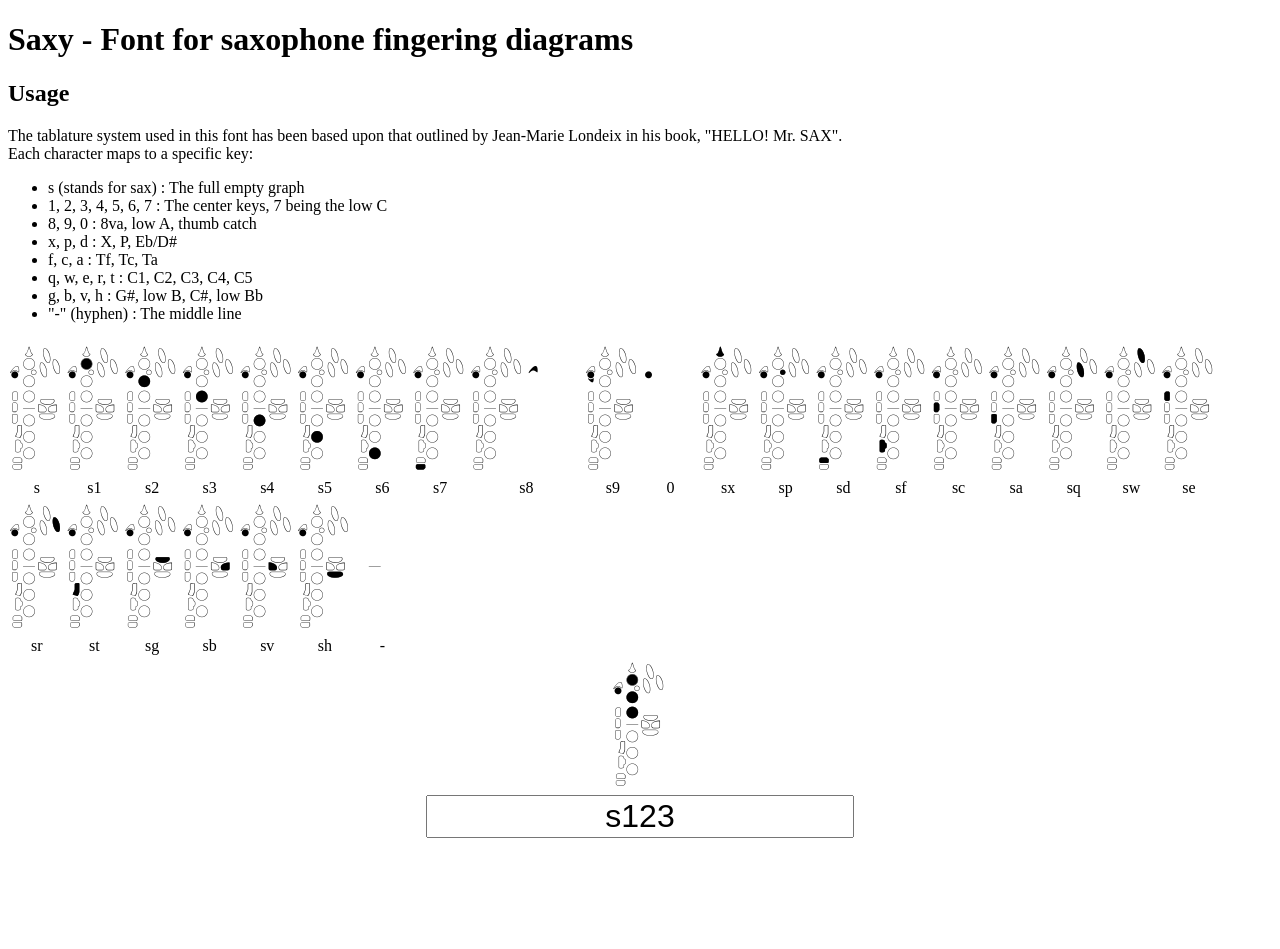
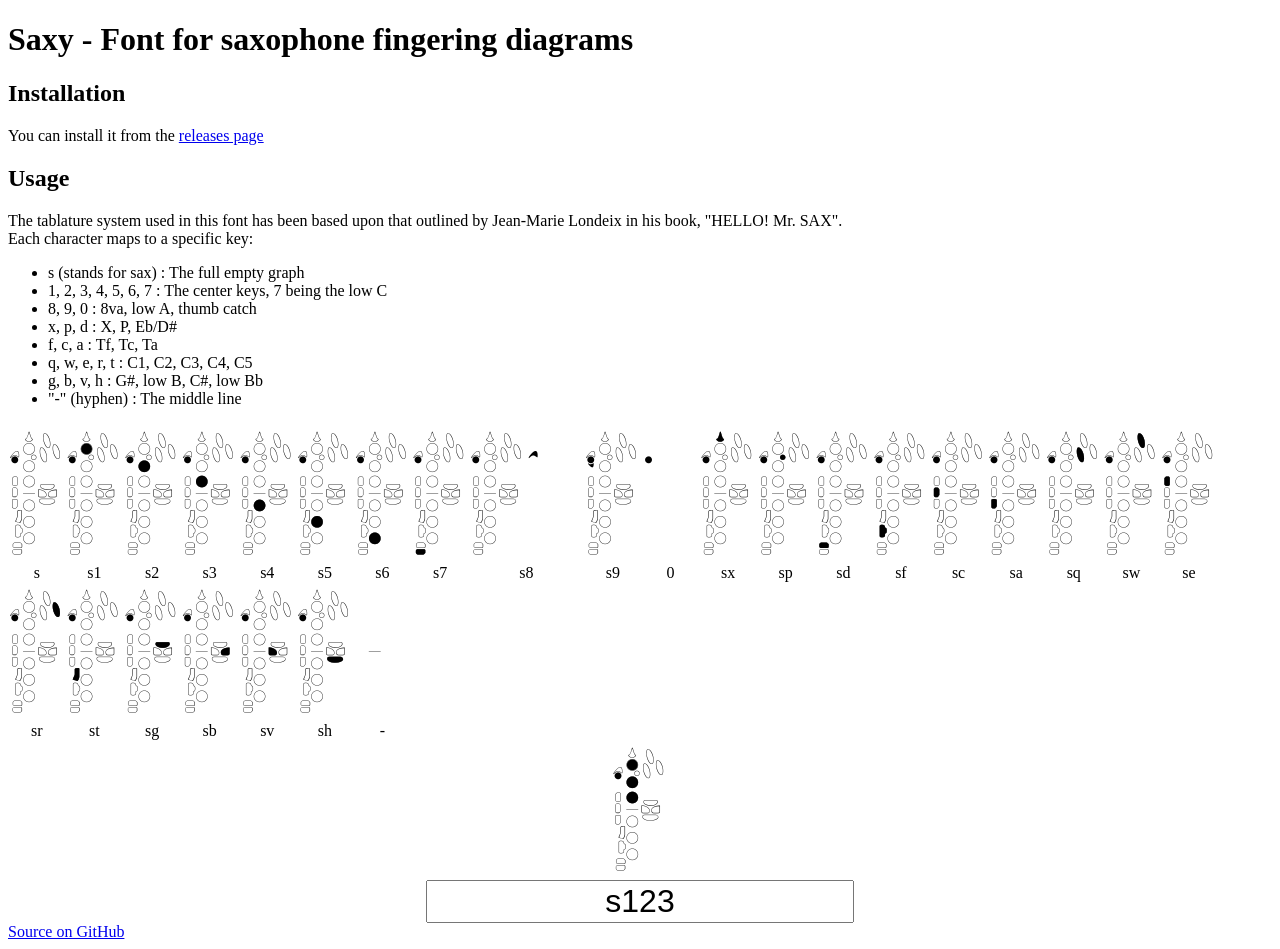
Before and after one commit to ecstrema/Saxy, a plain HTML site: page index.html in a window 1280 px wide. Before the commit the page ends 846 px from the top, so only its background shows below. Drawn offline with Linux system fonts and the light colour scheme; files whose address does not match are found by name.

Commit message:
add github link to demo

```diff
--- a/index.html
+++ b/index.html
@@ -33,6 +33,8 @@
   </head>
   <body>
     <h1>Saxy - Font for saxophone fingering diagrams</h1>
+    <h2>Installation</h2>
+    <p>You can install it from the <a href="https://github.com/ecstrema/Saxy/releases">releases page</a></p>
     <h2>Usage</h2>
     <p>
       The tablature system used in this font has been based upon that outlined
@@ -178,5 +180,8 @@
         saxyText.textContent = input.value;
       });
     </script>
+    <footer>
+      <a href="https://github.com/ecstrema/Saxy">Source on GitHub</a>
+    </footer>
   </body>
 </html>
```
